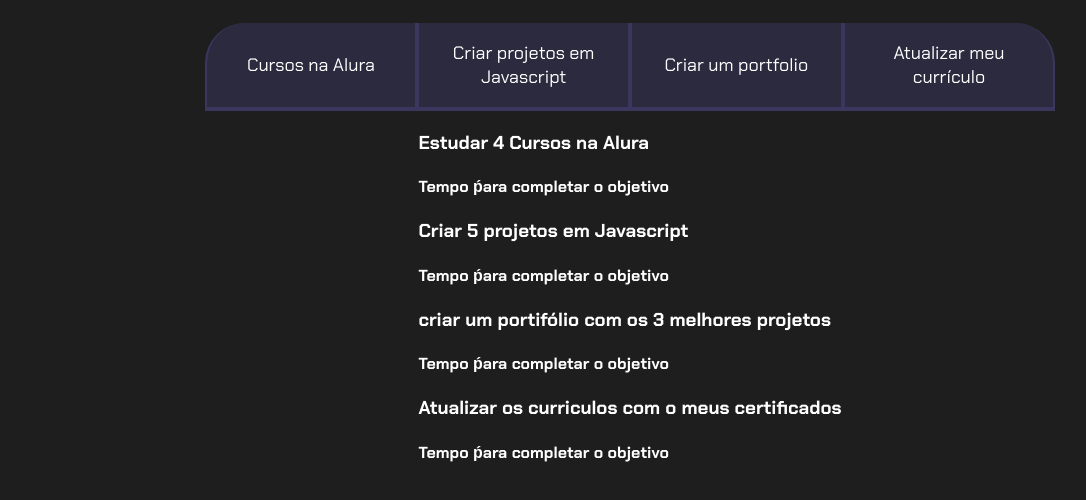
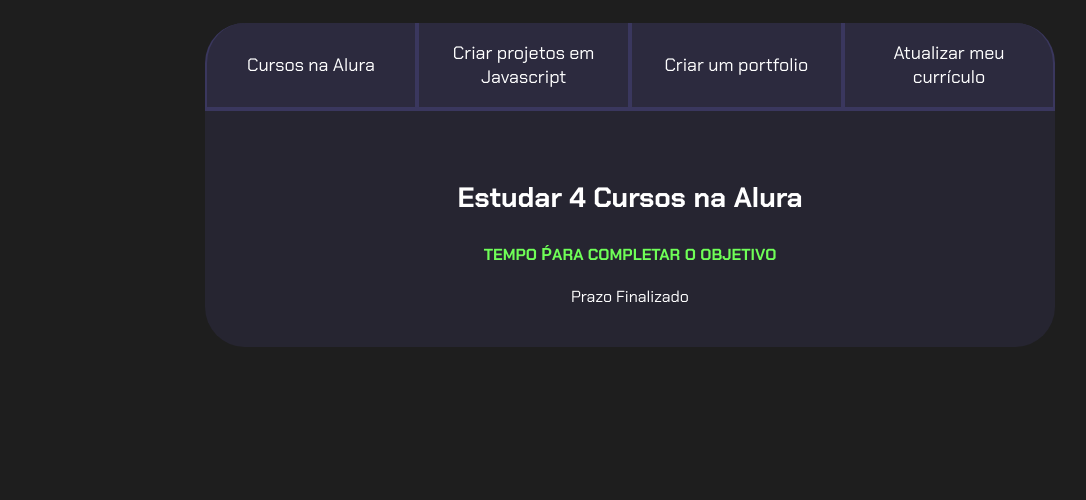
Before and after one commit to nicolas14251/projeto-de-vida, a plain HTML site: page index.html in a window 1280 px wide. Shown: the part 80-580 px from the top of the page, without its empty margins (10-1096 px from the left). Drawn offline with Linux system fonts and the light colour scheme.

Commit message:
Add files via upload

```diff
--- a/index.html
+++ b/index.html
@@ -11,28 +11,35 @@
 <body>
     <section class="conteudo-principal">
         <h2 class="titulo-principal">Meus Objetivos do ano<span>_</span></h2>
+        <div class="conteudo">
             <div class="botoes">
                 <button class="botao">Cursos na Alura</button>
                 <button class="botao">Criar projetos em Javascript</button>
                 <button class="botao">Criar um portfolio</button>
                 <button class="botao">Atualizar meu currículo</button>
+
             </div>
-        <div>
-            <div>
+            <div class="abas-textos">
+                <div class="aba-conteudo ativo">
                     <h3 class="aba-conteudo-titulo-principal"> Estudar 4 Cursos na Alura</h3>
-                <h4 class="aba-conteudo-titulo-segundario">Tempo ṕara completar o objetivo</h4>
+                    <h4 class="aba-conteudo-titulo-secundario">Tempo ṕara completar o objetivo</h4>
+                    <div class="contador"></div>
                 </div>
-            <div>
+                <div class="aba-conteudo">
                     <h3 class="aba-conteudo-titulo-principal"> Criar 5 projetos em Javascript</h3>
-                <h4 class="aba-conteudo-titulo-segundario">Tempo ṕara completar o objetivo</h4>
+                    <h4 class="aba-conteudo-titulo-secundario">Tempo ṕara completar o objetivo</h4>
+                    <div class="contador"></div>
                 </div>
-            <div>
+                <div class="aba-conteudo">
                     <h3 class="aba-conteudo-titulo-principal"> criar um portifólio com os 3 melhores projetos</h3>
-                <h4 class="aba-conteudo-titulo-segundario">Tempo ṕara completar o objetivo</h4>
+                    <h4 class="aba-conteudo-titulo-secundario">Tempo ṕara completar o objetivo</h4>
+                    <div class="contador"></div>
                 </div>
-            <div>
+                <div class="aba-conteudo">
                     <h3 class="aba-conteudo-titulo-principal"> Atualizar os curriculos com o meus certificados</h3>
-                <h4 class="aba-conteudo-titulo-segundario">Tempo ṕara completar o objetivo</h4>
+                    <h4 class="aba-conteudo-titulo-secundario">Tempo ṕara completar o objetivo</h4>
+                    <div class="contador"></div>
+                </div>
             </div>
         </div>
     </section>
--- a/main.js
+++ b/main.js
@@ -1,13 +1,65 @@
 const botoes = document.querySelectorAll(".botao");
+const textos = document.querySelectorAll(".aba-conteudo")
 
-for(let i = 0; i < botoes.length; i++){
-    botoes[i].onclik = function(){
-        botoes[i].classList.add("ativo")
+for (let i = 0; i < botoes.length; i++) {
+    botoes[i].onclick = function () {
 
-        for(let j = 0;j<botoes.length;j++){
+
+        for (let j = 0; j < botoes.length; j++) {
             botoes[j].classList.remove("ativo")
+            textos[j].classList.remove("ativo")
         }
         botoes[i].classList.add("ativo")
+        textos[i].classList.add("ativo")
     }
 
 }
+
+
+const contadores = document.querySelectorAll(".contador");
+const tempoObjetivo1 = new Date("2024-07-07T00:00:00");
+const tempoObjetivo2 = new Date("2025-08-08T00:00:00");
+const tempoObjetivo3 = new Date("2025-09-09T00:00:00");
+const tempoObjetivo4 = new Date("2025-10-10T00:00:00");
+
+
+const tempos = [tempoObjetivo1, tempoObjetivo2, tempoObjetivo3, tempoObjetivo4];
+
+
+function calculaTempo(tempoObjetivo){
+    let tempoAtual = new Date();
+    let tempoFinal = tempoObjetivo - tempoAtual;
+    let segundos = Math.floor(tempoFinal/1000);
+    let minutos = Math.floor(segundos/60);
+    let horas = Math.floor(minutos/60);
+    let dias = Math.floor(horas/24);
+
+    segundos %= 60;
+    minutos %= 60;
+    horas %= 24;
+
+
+    if(tempoFinal > 0){
+        return dias + " dias " + horas + "  horas " + minutos + " minutos " + segundos + " segundos ";
+    }else{
+        return "Prazo Finalizado"
+    }
+}
+
+
+
+
+function atualizaCronometro(){
+    for(let i = 0; i <contadores.length; i++){
+        contadores[i].textContent = calculaTempo(tempos[i]);
+    }
+}
+
+
+function comecaCronometro(){
+    atualizaCronometro();
+    setInterval(atualizaCronometro, 1000)
+}
+
+
+comecaCronometro();
--- a/style.css
+++ b/style.css
@@ -52,20 +52,58 @@
     border-top: none;
 }
 
-.ativo{
+.botao:first-child {
+    border-radius: 40px 40px 0 0;
+}
+
+.botoes {
+    display: flex;
+}
+
+.botao.ativo {
     background-color: var(--botao-ativo);
     border-bottom: 4px solid var(--verde);
 }
-@media screen and (min-width: 768px){
+
+.abas-textos {
+    background-color: var(--texto-fundo);
+    padding: 40px;
+    border-radius: 0 0 40px 40px;
+}
+
+.aba-conteudo.ativo{
+    display: block;
+}
+
+.aba-conteudo{
+    display: none;
+}
+
+.aba-conteudo-titulo-principal{
+    font-size: 28px;
+    text-align: center;
+}
+
+.aba-conteudo-titulo-secundario{
+    text-align: center;
+    color: var(--verde);
+    text-transform: uppercase;
+}
+
+.contador{
+    text-align: center;
+}
+
+@media screen and (min-width: 768px) {
 
 
 
     .botao:first-child {
-    border-radius: 40px 0 0 0 ;
+        border-radius: 40px 0 0 0;
     }
 
     .botao:last-child {
-    border-radius: 0 40px 0 0 ;
+        border-radius: 0 40px 0 0;
     }
 
     .botoes {
```
Lines whose indentation alone changed are shown as unchanged.
